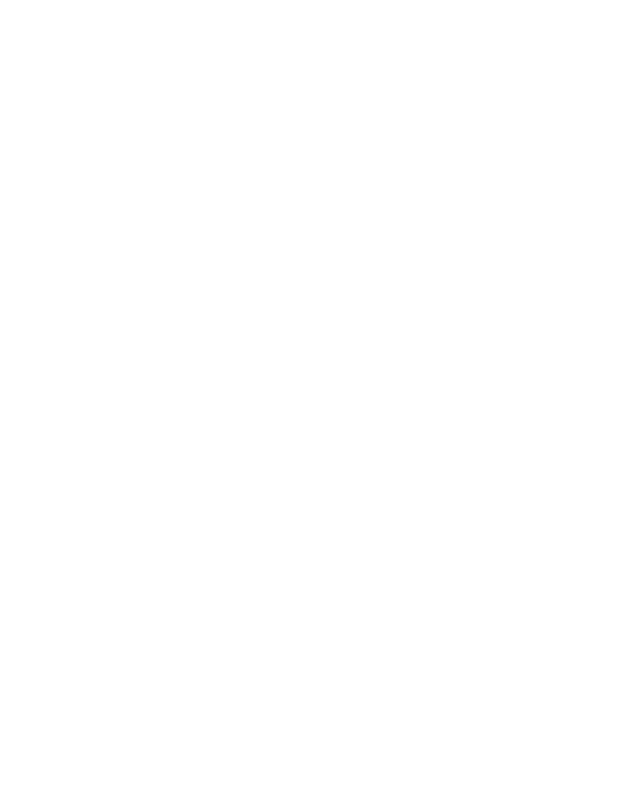
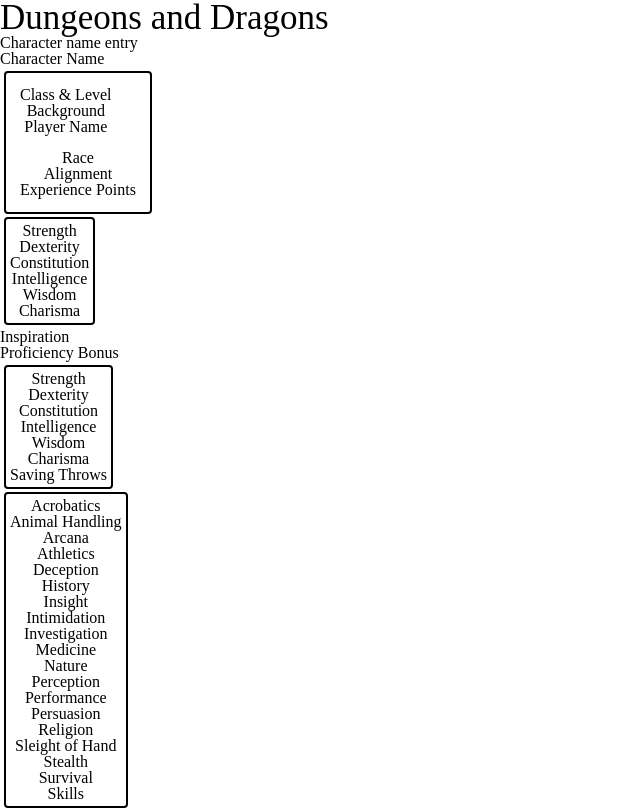
Before and after one commit to ZayahPapaya/char-sheet, a plain HTML site: page index.html in a window 1280 px wide. Shown: the whole page, without its empty margins (0-640 px from the left). Drawn offline with Linux system fonts and the light colour scheme.

Commit message:
Added basic content and starting CSS for structure

```diff
--- a/css/style.css
+++ b/css/style.css
@@ -1,3 +1,26 @@
 * {
   box-sizing: border-box;
 }
+ul {
+  outline-style: auto;
+  width: fit-content;
+  margin: 5px;
+  padding: 5px;
+  text-align: center;
+}
+h1 {
+  font-size: 35px;
+}
+h2 {
+  font-size: 20px;
+}
+.meta ul{
+  outline-style: none;
+}
+.meta {
+  outline-style: auto;
+  width: fit-content;
+  margin: 5px;
+  padding: 5px;
+  text-align: center;
+}
--- a/index.html
+++ b/index.html
@@ -8,10 +8,77 @@
   </head>
   <body>
     <header>
-
+      <h1>Dungeons and Dragons</h1>
+      <div>
+        <p>Character name entry</p>
+        <p>Character Name</p>
+      </div>
+      <div class="meta">
+        <ul>
+          <li>
+            Class & Level
+          </li>
+          <li>
+            Background
+          </li>
+          <li>
+            Player Name
+          </li>
+        </ul>
+        <ul>
+          <li>
+            Race
+          </li>
+          <li>
+            Alignment
+          </li>
+          <li>
+            Experience Points
+          </li>
+        </ul>
+      </div>
     </header>
     <main>
-
+      <ul>
+        <li>Strength</li>
+        <li>Dexterity</li>
+        <li>Constitution</li>
+        <li>Intelligence</li>
+        <li>Wisdom</li>
+        <li>Charisma</li>
+      </ul>
+      <div>Inspiration</div>
+      <div>Proficiency Bonus</div>
+      <ul>
+        <li>Strength</li>
+        <li>Dexterity</li>
+        <li>Constitution</li>
+        <li>Intelligence</li>
+        <li>Wisdom</li>
+        <li>Charisma</li>
+        Saving Throws
+      </ul>
+      <ul>
+        <li>Acrobatics</li>
+        <li>Animal Handling</li>
+        <li>Arcana</li>
+        <li>Athletics</li>
+        <li>Deception</li>
+        <li>History</li>
+        <li>Insight</li>
+        <li>Intimidation</li>
+        <li>Investigation</li>
+        <li>Medicine</li>
+        <li>Nature</li>
+        <li>Perception</li>
+        <li>Performance</li>
+        <li>Persuasion</li>
+        <li>Religion</li>
+        <li>Sleight of Hand</li>
+        <li>Stealth</li>
+        <li>Survival</li>
+        Skills
+      </ul>
     </main>
     <footer>
 
```
